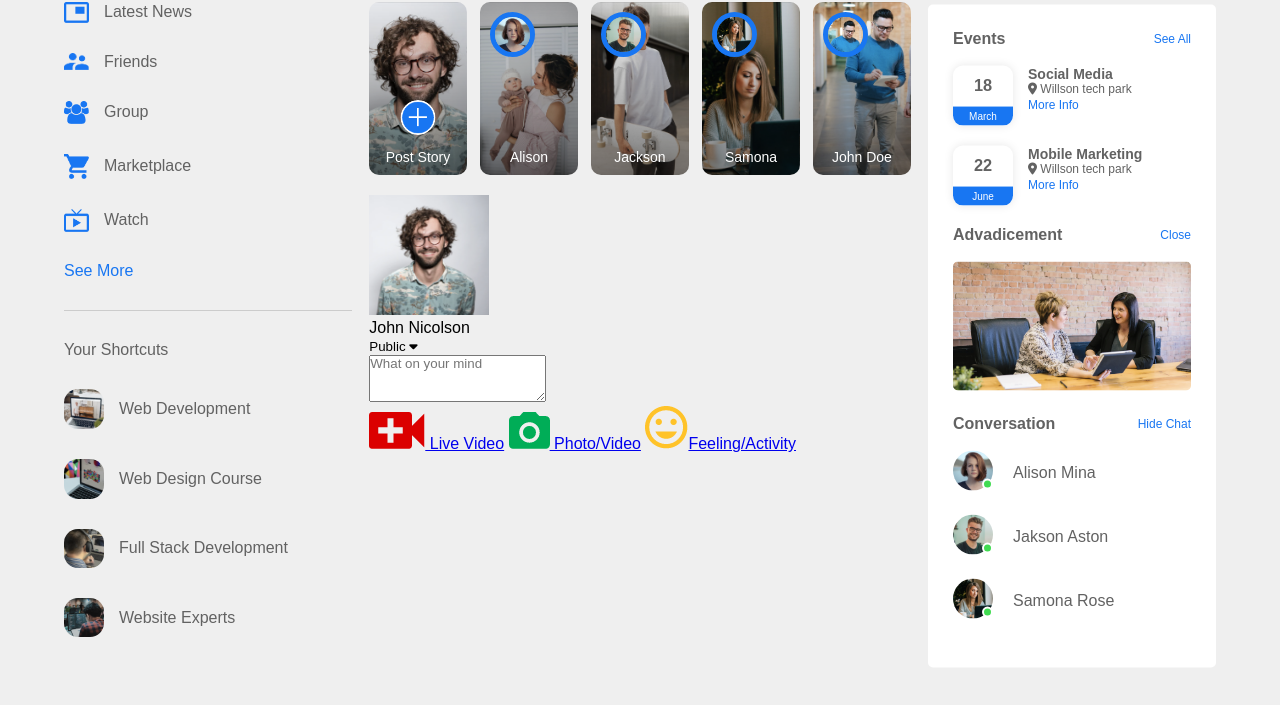
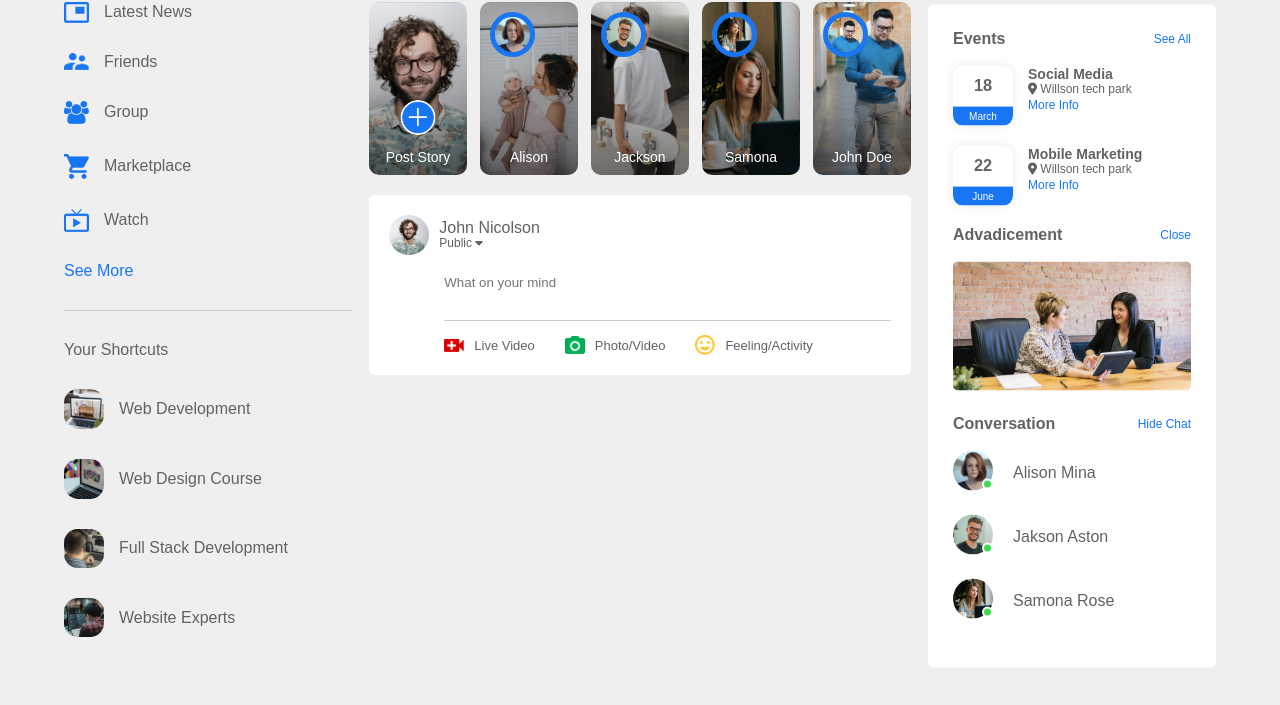
Before and after one commit to suhansece/Socialmedia, a plain HTML site: page index.html in a window 1280 px wide. Shown: the part 65-770 px from the top of the page. Drawn offline with Linux system fonts and the light colour scheme.

Commit message:
Styled an css content content for post box containers

```diff
--- a/style.css
+++ b/style.css
@@ -273,3 +273,54 @@ nav{
     border: 0;
     width: 35px;
 }
+.writ-post-container{
+    background: #fff;
+    border-radius: 6px;
+    width: 100%;
+    padding: 20px;
+    color: #626262;
+}
+.user-profile{
+    display: flex;
+    align-items: center;
+}
+.user-profile img{
+    width: 40px;
+    border-radius: 50%;
+    margin-right: 10px;
+}
+.user-profile p{
+margin-bottom: -4px;
+font-weight: 500;
+color: #626262;
+}
+.user-profile small{
+    font-size: 12px;
+}
+.post-input-container{
+    padding-left: 55px;
+    padding-top: 20px;
+}
+.post-input-container textarea{
+    width: 100%;
+    border: 0;
+    outline: 0;
+    border-bottom: 1px solid #ccc;
+    resize: none;
+}
+.add-post-link{
+    display: flex;
+    margin-top: 10px;
+}
+.add-post-link a{
+    text-decoration: none;
+    align-items: center;
+    display: flex;
+    color: #626262;
+    margin-right: 30px;
+    font-size: 13px;
+}
+.add-post-link a img{
+    width: 20px;
+    margin-right: 10px;
+}
```
